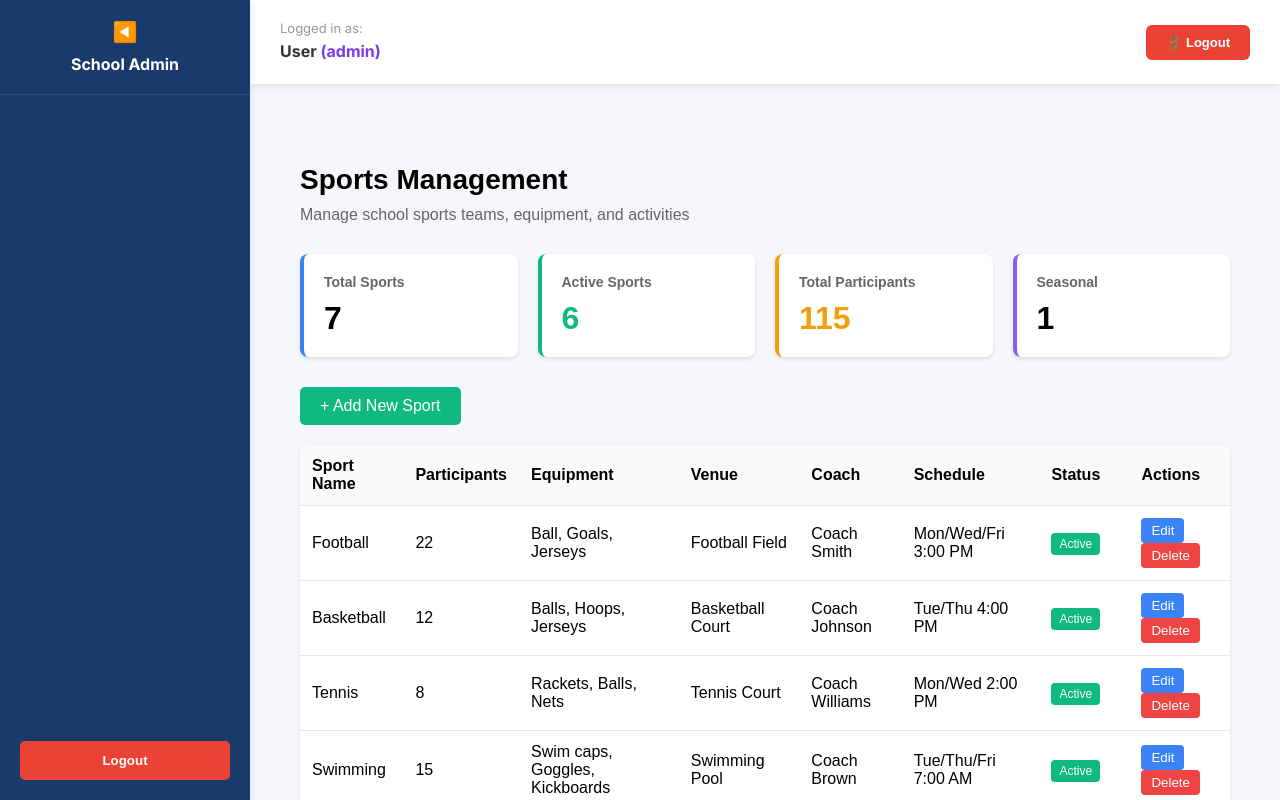
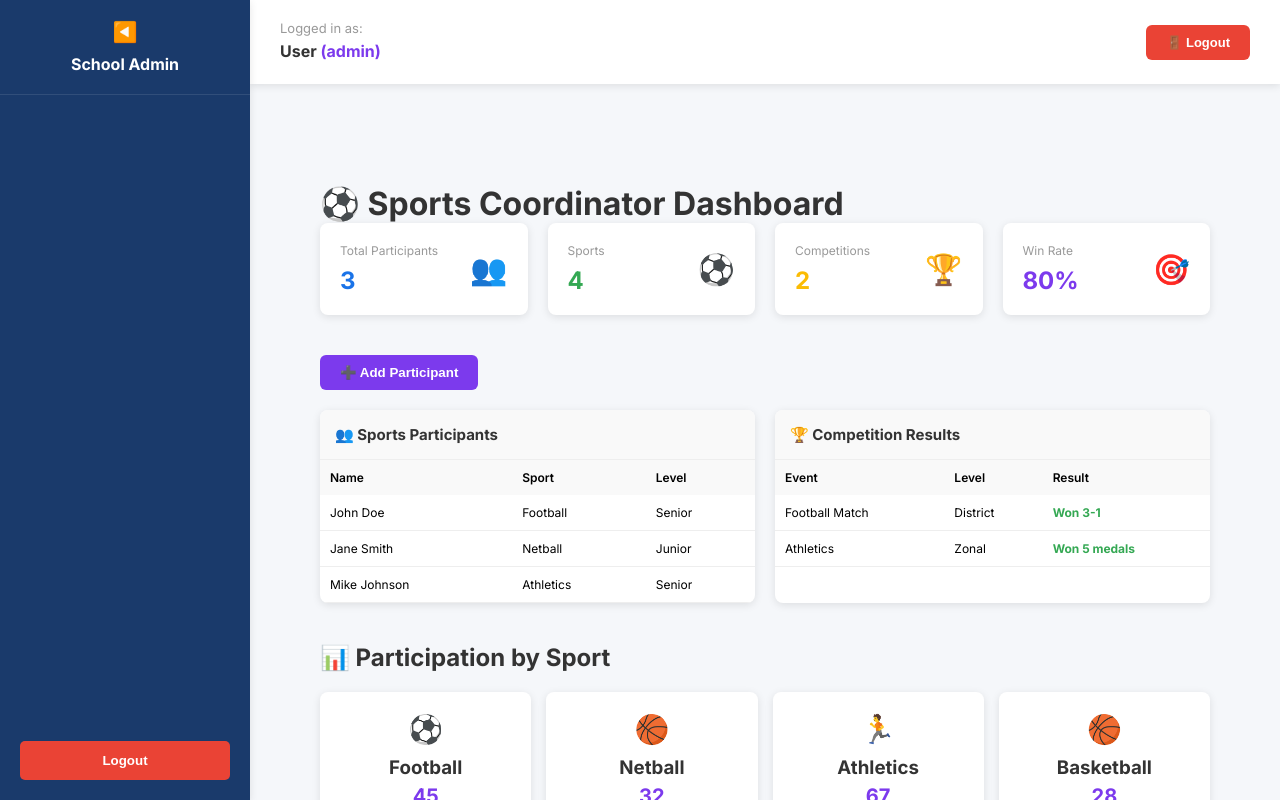
Before and after one commit to chibuwerichard-hue/school-frontend, a React (Vite) app: page /sports in a window 1280 px wide. Shown: the top 800 px of the page. Built offline with nearby package versions, Linux system fonts and the light colour scheme; sample sign-in values are in the browser's storage.

Commit message:
Add Sports.jsx

```diff
--- a/src/pages/sports.jsx
+++ b/src/pages/sports.jsx
@@ -1,368 +1,230 @@
-// src/pages/Sports.jsx
-import React, { useState, useEffect } from 'react';
+import { useState } from "react";
 
-const Sports = () => {
-  const [sports, setSports] = useState([]);
-  const [showForm, setShowForm] = useState(false);
-  const [editingId, setEditingId] = useState(null);
-  const [formData, setFormData] = useState({
-    name: '',
-    participants: '',
-    equipment: '',
-    venue: '',
-    coach: '',
-    status: 'Active',
-    schedule: ''
+export default function SportsDashboard() {
+  const [participants, setParticipants] = useState([
+    { id: 1, name: "John Doe", sport: "Football", level: "Senior", status: "Active" },
+    { id: 2, name: "Jane Smith", sport: "Netball", level: "Junior", status: "Active" },
+    { id: 3, name: "Mike Johnson", sport: "Athletics", level: "Senior", status: "Active" }
+  ]);
+  const [competitions, setCompetitions] = useState([
+    { id: 1, event: "Football Match", date: "2026-06-15", opponent: "District Team", result: "Won 3-1", level: "District" },
+    { id: 2, event: "Athletics", date: "2026-06-10", opponent: "Regional", result: "Won 5 medals", level: "Zonal" }
+  ]);
+  const [showParticipantForm, setShowParticipantForm] = useState(false);
+  const [participantForm, setParticipantForm] = useState({
+    name: "",
+    sport: "Football",
+    level: "Senior"
   });
 
-  const statuses = ['Active', 'Seasonal', 'Inactive'];
-
-  // Load sports from localStorage on component mount
-  useEffect(() => {
-    const savedSports = localStorage.getItem('sports');
-    if (savedSports) {
-      setSports(JSON.parse(savedSports));
-    } else {
-      // Default data
-      const defaultSports = [
-        { id: 1, name: 'Football', participants: 22, equipment: 'Ball, Goals, Jerseys', venue: 'Football Field', coach: 'Coach Smith', status: 'Active', schedule: 'Mon/Wed/Fri 3:00 PM' },
-        { id: 2, name: 'Basketball', participants: 12, equipment: 'Balls, Hoops, Jerseys', venue: 'Basketball Court', coach: 'Coach Johnson', status: 'Active', schedule: 'Tue/Thu 4:00 PM' },
-        { id: 3, name: 'Tennis', participants: 8, equipment: 'Rackets, Balls, Nets', venue: 'Tennis Court', coach: 'Coach Williams', status: 'Active', schedule: 'Mon/Wed 2:00 PM' },
-        { id: 4, name: 'Swimming', participants: 15, equipment: 'Swim caps, Goggles, Kickboards', venue: 'Swimming Pool', coach: 'Coach Brown', status: 'Active', schedule: 'Tue/Thu/Fri 7:00 AM' },
-        { id: 5, name: 'Athletics', participants: 30, equipment: 'Track spikes, Starting blocks', venue: 'Track Field', coach: 'Coach Davis', status: 'Active', schedule: 'Mon/Wed/Fri 4:30 PM' },
-        { id: 6, name: 'Volleyball', participants: 10, equipment: 'Volleyballs, Net, Knee pads', venue: 'Gymnasium', coach: 'Coach Miller', status: 'Seasonal', schedule: 'Tue/Thu 3:30 PM' },
-        { id: 7, name: 'Cricket', participants: 18, equipment: 'Bats, Balls, Stumps, Pads', venue: 'Cricket Ground', coach: 'Coach Wilson', status: 'Active', schedule: 'Sat/Sun 8:00 AM' }
-      ];
-      setSports(defaultSports);
-      localStorage.setItem('sports', JSON.stringify(defaultSports));
-    }
-  }, []);
-
-  // Save sports to localStorage whenever they change
-  useEffect(() => {
-    if (sports.length > 0) {
-      localStorage.setItem('sports', JSON.stringify(sports));
-    }
-  }, [sports]);
-
-  const handleInputChange = (e) => {
-    setFormData({ ...formData, [e.target.name]: e.target.value });
+  const handleAddParticipant = (e) => {
+    e.preventDefault();
+    const newParticipant = {
+      id: participants.length + 1,
+      name: participantForm.name,
+      sport: participantForm.sport,
+      level: participantForm.level,
+      status: "Active"
+    };
+    setParticipants([...participants, newParticipant]);
+    setParticipantForm({ name: "", sport: "Football", level: "Senior" });
+    setShowParticipantForm(false);
+    alert("✅ Participant added!");
   };
 
-  const handleSubmit = (e) => {
-    e.preventDefault();
-    if (!formData.name || !formData.participants || !formData.venue) {
-      alert('Please fill all required fields');
-      return;
-    }
-
-    let updatedSports;
-    if (editingId) {
-      updatedSports = sports.map(sport =>
-        sport.id === editingId
-          ? { ...formData, id: editingId, participants: parseInt(formData.participants) }
-          : sport
-      );
-      setSports(updatedSports);
-    } else {
-      const newSport = {
-        id: sports.length + 1,
-        ...formData,
-        participants: parseInt(formData.participants)
-      };
-      updatedSports = [...sports, newSport];
-      setSports(updatedSports);
-    }
-
-    // Trigger storage event for dashboard
-    window.dispatchEvent(new Event('storage'));
-    resetForm();
+  const sportStats = {
+    Football: 45,
+    Netball: 32,
+    Athletics: 67,
+    Basketball: 28
   };
 
-  const handleEdit = (sport) => {
-    setEditingId(sport.id);
-    setFormData({
-      name: sport.name,
-      participants: sport.participants.toString(),
-      equipment: sport.equipment,
-      venue: sport.venue,
-      coach: sport.coach,
-      status: sport.status,
-      schedule: sport.schedule
-    });
-    setShowForm(true);
-  };
+  return (
+    <div style={{ padding: "40px" }}>
+      <h1 style={{ color: "#333", marginTop: "0" }}>⚽ Sports Coordinator Dashboard</h1>
 
-  const handleDelete = (id) => {
-    if (window.confirm('Are you sure you want to delete this sport?')) {
-      const updatedSports = sports.filter(sport => sport.id !== id);
-      setSports(updatedSports);
-      // Trigger storage event for dashboard
-      window.dispatchEvent(new Event('storage'));
-    }
-  };
-
-  const resetForm = () => {
-    setShowForm(false);
-    setEditingId(null);
-    setFormData({
-      name: '',
-      participants: '',
-      equipment: '',
-      venue: '',
-      coach: '',
-      status: 'Active',
-      schedule: ''
-    });
-  };
-
-  const totalParticipants = sports.reduce((sum, sport) => sum + sport.participants, 0);
-  const activeSports = sports.filter(s => s.status === 'Active').length;
-  const seasonalSports = sports.filter(s => s.status === 'Seasonal').length;
-
-  return (
-    <div style={{ padding: '20px', fontFamily: 'Arial, sans-serif' }}>
-      <div style={{ marginBottom: '30px' }}>
-        <h1 style={{ fontSize: '28px', marginBottom: '10px' }}>Sports Management</h1>
-        <p style={{ color: '#666' }}>Manage school sports teams, equipment, and activities</p>
+      {/* Stats */}
+      <div style={{ display: "grid", gridTemplateColumns: "repeat(4, 1fr)", gap: "20px", marginBottom: "40px" }}>
+        {[
+          { title: "Total Participants", value: participants.length, icon: "👥", color: "#1a73e8" },
+          { title: "Sports", value: Object.keys(sportStats).length, icon: "⚽", color: "#34a853" },
+          { title: "Competitions", value: competitions.length, icon: "🏆", color: "#fbbc04" },
+          { title: "Win Rate", value: "80%", icon: "🎯", color: "#7c3aed" }
+        ].map((card, idx) => (
+          <div key={idx} style={{
+            backgroundColor: "white",
+            padding: "20px",
+            borderRadius: "8px",
+            boxShadow: "0 2px 8px rgba(0,0,0,0.1)",
+            display: "flex",
+            justifyContent: "space-between",
+            alignItems: "center"
+          }}>
+            <div>
+              <p style={{ margin: "0 0 8px 0", color: "#999", fontSize: "12px" }}>{card.title}</p>
+              <h3 style={{ margin: "0", color: card.color, fontSize: "24px", fontWeight: "bold" }}>{card.value}</h3>
+            </div>
+            <div style={{ fontSize: "30px" }}>{card.icon}</div>
+          </div>
+        ))}
       </div>
 
-      <div style={{ display: 'grid', gridTemplateColumns: 'repeat(auto-fit, minmax(200px, 1fr))', gap: '20px', marginBottom: '30px' }}>
-        <div style={{ backgroundColor: 'white', padding: '20px', borderRadius: '8px', boxShadow: '0 2px 4px rgba(0,0,0,0.1)', borderLeft: '4px solid #3b82f6' }}>
-          <h3 style={{ color: '#666', fontSize: '14px', marginBottom: '10px' }}>Total Sports</h3>
-          <p style={{ fontSize: '32px', fontWeight: 'bold', margin: 0 }}>{sports.length}</p>
-        </div>
-        <div style={{ backgroundColor: 'white', padding: '20px', borderRadius: '8px', boxShadow: '0 2px 4px rgba(0,0,0,0.1)', borderLeft: '4px solid #10b981' }}>
-          <h3 style={{ color: '#666', fontSize: '14px', marginBottom: '10px' }}>Active Sports</h3>
-          <p style={{ fontSize: '32px', fontWeight: 'bold', margin: 0, color: '#10b981' }}>{activeSports}</p>
-        </div>
-        <div style={{ backgroundColor: 'white', padding: '20px', borderRadius: '8px', boxShadow: '0 2px 4px rgba(0,0,0,0.1)', borderLeft: '4px solid #f59e0b' }}>
-          <h3 style={{ color: '#666', fontSize: '14px', marginBottom: '10px' }}>Total Participants</h3>
-          <p style={{ fontSize: '32px', fontWeight: 'bold', margin: 0, color: '#f59e0b' }}>{totalParticipants}</p>
-        </div>
-        <div style={{ backgroundColor: 'white', padding: '20px', borderRadius: '8px', boxShadow: '0 2px 4px rgba(0,0,0,0.1)', borderLeft: '4px solid #8b5cf6' }}>
-          <h3 style={{ color: '#666', fontSize: '14px', marginBottom: '10px' }}>Seasonal</h3>
-          <p style={{ fontSize: '32px', fontWeight: 'bold', margin: 0 }}>{seasonalSports}</p>
-        </div>
-      </div>
-
+      {/* Add Participant Button */}
       <button
-        onClick={() => setShowForm(true)}
+        onClick={() => setShowParticipantForm(!showParticipantForm)}
         style={{
-          backgroundColor: '#10b981',
-          color: 'white',
-          padding: '10px 20px',
-          border: 'none',
-          borderRadius: '5px',
-          cursor: 'pointer',
-          marginBottom: '20px',
-          fontSize: '16px'
+          padding: "10px 20px",
+          backgroundColor: "#7c3aed",
+          color: "white",
+          border: "none",
+          borderRadius: "6px",
+          cursor: "pointer",
+          marginBottom: "20px",
+          fontWeight: "bold"
         }}
       >
-        + Add New Sport
+        {showParticipantForm ? "❌ Cancel" : "➕ Add Participant"}
       </button>
 
-      {showForm && (
+      {/* Participant Form */}
+      {showParticipantForm && (
         <div style={{
-          position: 'fixed',
-          top: 0,
-          left: 0,
-          right: 0,
-          bottom: 0,
-          backgroundColor: 'rgba(0,0,0,0.5)',
-          display: 'flex',
-          justifyContent: 'center',
-          alignItems: 'center',
-          zIndex: 1000
+          backgroundColor: "white",
+          padding: "20px",
+          borderRadius: "8px",
+          marginBottom: "20px",
+          boxShadow: "0 2px 8px rgba(0,0,0,0.1)"
         }}>
-          <div style={{
-            backgroundColor: 'white',
-            padding: '30px',
-            borderRadius: '10px',
-            width: '90%',
-            maxWidth: '500px',
-            maxHeight: '80vh',
-            overflow: 'auto'
-          }}>
-            <h2 style={{ marginBottom: '20px' }}>{editingId ? 'Edit Sport' : 'Add New Sport'}</h2>
-            <form onSubmit={handleSubmit}>
-              <div style={{ marginBottom: '15px' }}>
-                <label style={{ display: 'block', marginBottom: '5px', fontWeight: 'bold' }}>Sport Name *</label>
+          <form onSubmit={handleAddParticipant}>
+            <div style={{ display: "grid", gridTemplateColumns: "1fr 1fr 1fr", gap: "15px" }}>
               <input
                 type="text"
-                  name="name"
-                  value={formData.name}
-                  onChange={handleInputChange}
+                placeholder="Student Name"
+                value={participantForm.name}
+                onChange={(e) => setParticipantForm({ ...participantForm, name: e.target.value })}
+                style={{ padding: "10px", border: "1px solid #ddd", borderRadius: "6px", fontSize: "13px", gridColumn: "1 / -1" }}
                 required
-                  style={{ width: '100%', padding: '8px', border: '1px solid #ddd', borderRadius: '4px' }}
               />
-              </div>
-
-              <div style={{ marginBottom: '15px' }}>
-                <label style={{ display: 'block', marginBottom: '5px', fontWeight: 'bold' }}>Number of Participants *</label>
-                <input
-                  type="number"
-                  name="participants"
-                  value={formData.participants}
-                  onChange={handleInputChange}
-                  required
-                  min="1"
-                  style={{ width: '100%', padding: '8px', border: '1px solid #ddd', borderRadius: '4px' }}
-                />
-              </div>
-
-              <div style={{ marginBottom: '15px' }}>
-                <label style={{ display: 'block', marginBottom: '5px', fontWeight: 'bold' }}>Equipment Needed</label>
-                <input
-                  type="text"
-                  name="equipment"
-                  value={formData.equipment}
-                  onChange={handleInputChange}
-                  style={{ width: '100%', padding: '8px', border: '1px solid #ddd', borderRadius: '4px' }}
-                />
-              </div>
-
-              <div style={{ marginBottom: '15px' }}>
-                <label style={{ display: 'block', marginBottom: '5px', fontWeight: 'bold' }}>Venue *</label>
-                <input
-                  type="text"
-                  name="venue"
-                  value={formData.venue}
-                  onChange={handleInputChange}
-                  required
-                  style={{ width: '100%', padding: '8px', border: '1px solid #ddd', borderRadius: '4px' }}
-                />
-              </div>
-
-              <div style={{ marginBottom: '15px' }}>
-                <label style={{ display: 'block', marginBottom: '5px', fontWeight: 'bold' }}>Coach Name</label>
-                <input
-                  type="text"
-                  name="coach"
-                  value={formData.coach}
-                  onChange={handleInputChange}
-                  style={{ width: '100%', padding: '8px', border: '1px solid #ddd', borderRadius: '4px' }}
-                />
-              </div>
-
-              <div style={{ marginBottom: '15px' }}>
-                <label style={{ display: 'block', marginBottom: '5px', fontWeight: 'bold' }}>Schedule</label>
-                <input
-                  type="text"
-                  name="schedule"
-                  value={formData.schedule}
-                  onChange={handleInputChange}
-                  style={{ width: '100%', padding: '8px', border: '1px solid #ddd', borderRadius: '4px' }}
-                />
-              </div>
-
-              <div style={{ marginBottom: '20px' }}>
-                <label style={{ display: 'block', marginBottom: '5px', fontWeight: 'bold' }}>Status</label>
               <select
-                  name="status"
-                  value={formData.status}
-                  onChange={handleInputChange}
-                  style={{ width: '100%', padding: '8px', border: '1px solid #ddd', borderRadius: '4px' }}
+                value={participantForm.sport}
+                onChange={(e) => setParticipantForm({ ...participantForm, sport: e.target.value })}
+                style={{ padding: "10px", border: "1px solid #ddd", borderRadius: "6px", fontSize: "13px" }}
               >
-                  {statuses.map(status => <option key={status} value={status}>{status}</option>)}
+                <option value="Football">⚽ Football</option>
+                <option value="Netball">🏀 Netball</option>
+                <option value="Basketball">🏀 Basketball</option>
+                <option value="Athletics">🏃 Athletics</option>
               </select>
-              </div>
-
-              <div style={{ display: 'flex', gap: '10px', justifyContent: 'flex-end' }}>
-                <button
-                  type="button"
-                  onClick={resetForm}
-                  style={{ padding: '10px 20px', backgroundColor: '#6b7280', color: 'white', border: 'none', borderRadius: '5px', cursor: 'pointer' }}
+              <select
+                value={participantForm.level}
+                onChange={(e) => setParticipantForm({ ...participantForm, level: e.target.value })}
+                style={{ padding: "10px", border: "1px solid #ddd", borderRadius: "6px", fontSize: "13px" }}
               >
-                  Cancel
-                </button>
-                <button
-                  type="submit"
-                  style={{ padding: '10px 20px', backgroundColor: '#10b981', color: 'white', border: 'none', borderRadius: '5px', cursor: 'pointer' }}
-                >
-                  {editingId ? 'Update' : 'Add'} Sport
+                <option value="Junior">Junior</option>
+                <option value="Senior">Senior</option>
+              </select>
+              <button type="submit" style={{
+                gridColumn: "1 / -1",
+                padding: "10px",
+                backgroundColor: "#7c3aed",
+                color: "white",
+                border: "none",
+                borderRadius: "6px",
+                cursor: "pointer",
+                fontWeight: "bold"
+              }}>
+                💾 Add Participant
               </button>
             </div>
           </form>
         </div>
-        </div>
       )}
 
-      <div style={{ backgroundColor: 'white', borderRadius: '8px', boxShadow: '0 2px 4px rgba(0,0,0,0.1)', overflow: 'auto' }}>
-        <table style={{ width: '100%', borderCollapse: 'collapse' }}>
+      {/* Participants & Competitions */}
+      <div style={{ display: "grid", gridTemplateColumns: "1fr 1fr", gap: "20px" }}>
+        {/* Participants */}
+        <div style={{
+          backgroundColor: "white",
+          borderRadius: "8px",
+          boxShadow: "0 2px 8px rgba(0,0,0,0.1)",
+          overflow: "hidden"
+        }}>
+          <div style={{ padding: "15px", borderBottom: "1px solid #eee", backgroundColor: "#f9f9f9" }}>
+            <h3 style={{ margin: "0", color: "#333", fontSize: "15px" }}>👥 Sports Participants</h3>
+          </div>
+          <table style={{ width: "100%", borderCollapse: "collapse", fontSize: "12px" }}>
             <thead>
-            <tr style={{ backgroundColor: '#f9fafb', borderBottom: '1px solid #e5e7eb' }}>
-              <th style={{ padding: '12px', textAlign: 'left' }}>Sport Name</th>
-              <th style={{ padding: '12px', textAlign: 'left' }}>Participants</th>
-              <th style={{ padding: '12px', textAlign: 'left' }}>Equipment</th>
-              <th style={{ padding: '12px', textAlign: 'left' }}>Venue</th>
-              <th style={{ padding: '12px', textAlign: 'left' }}>Coach</th>
-              <th style={{ padding: '12px', textAlign: 'left' }}>Schedule</th>
-              <th style={{ padding: '12px', textAlign: 'left' }}>Status</th>
-              <th style={{ padding: '12px', textAlign: 'left' }}>Actions</th>
+              <tr style={{ backgroundColor: "#f9f9f9" }}>
+                <th style={{ padding: "10px", textAlign: "left", fontWeight: "600" }}>Name</th>
+                <th style={{ padding: "10px", textAlign: "left", fontWeight: "600" }}>Sport</th>
+                <th style={{ padding: "10px", textAlign: "left", fontWeight: "600" }}>Level</th>
               </tr>
             </thead>
             <tbody>
-            {sports.map((sport) => (
-              <tr key={sport.id} style={{ borderBottom: '1px solid #e5e7eb' }}>
-                <td style={{ padding: '12px', fontWeight: '500' }}>{sport.name}</td>
-                <td style={{ padding: '12px' }}>{sport.participants}</td>
-                <td style={{ padding: '12px' }}>{sport.equipment}</td>
-                <td style={{ padding: '12px' }}>{sport.venue}</td>
-                <td style={{ padding: '12px' }}>{sport.coach}</td>
-                <td style={{ padding: '12px' }}>{sport.schedule}</td>
-                <td style={{ padding: '12px' }}>
-                  <span style={{
-                    backgroundColor: sport.status === 'Active' ? '#10b981' : sport.status === 'Seasonal' ? '#f59e0b' : '#6b7280',
-                    color: 'white',
-                    padding: '4px 8px',
-                    borderRadius: '4px',
-                    fontSize: '12px'
-                  }}>
-                    {sport.status}
-                  </span>
-                </td>
-                <td style={{ padding: '12px' }}>
-                  <button
-                    onClick={() => handleEdit(sport)}
-                    style={{
-                      marginRight: '8px',
-                      padding: '5px 10px',
-                      backgroundColor: '#3b82f6',
-                      color: 'white',
-                      border: 'none',
-                      borderRadius: '4px',
-                      cursor: 'pointer'
-                    }}
-                  >
-                    Edit
-                  </button>
-                  <button
-                    onClick={() => handleDelete(sport.id)}
-                    style={{
-                      padding: '5px 10px',
-                      backgroundColor: '#ef4444',
-                      color: 'white',
-                      border: 'none',
-                      borderRadius: '4px',
-                      cursor: 'pointer'
-                    }}
-                  >
-                    Delete
-                  </button>
-                </td>
+              {participants.map((p) => (
+                <tr key={p.id} style={{ borderBottom: "1px solid #eee" }}>
+                  <td style={{ padding: "10px" }}>{p.name}</td>
+                  <td style={{ padding: "10px" }}>{p.sport}</td>
+                  <td style={{ padding: "10px" }}>{p.level}</td>
                 </tr>
               ))}
             </tbody>
           </table>
-        {sports.length === 0 && (
-          <div style={{ textAlign: 'center', padding: '40px', color: '#666' }}>
-            No sports found. Click "Add New Sport" to get started.
         </div>
-        )}
+
+        {/* Competitions */}
+        <div style={{
+          backgroundColor: "white",
+          borderRadius: "8px",
+          boxShadow: "0 2px 8px rgba(0,0,0,0.1)",
+          overflow: "hidden"
+        }}>
+          <div style={{ padding: "15px", borderBottom: "1px solid #eee", backgroundColor: "#f9f9f9" }}>
+            <h3 style={{ margin: "0", color: "#333", fontSize: "15px" }}>🏆 Competition Results</h3>
+          </div>
+          <table style={{ width: "100%", borderCollapse: "collapse", fontSize: "12px" }}>
+            <thead>
+              <tr style={{ backgroundColor: "#f9f9f9" }}>
+                <th style={{ padding: "10px", textAlign: "left", fontWeight: "600" }}>Event</th>
+                <th style={{ padding: "10px", textAlign: "left", fontWeight: "600" }}>Level</th>
+                <th style={{ padding: "10px", textAlign: "left", fontWeight: "600" }}>Result</th>
+              </tr>
+            </thead>
+            <tbody>
+              {competitions.map((comp) => (
+                <tr key={comp.id} style={{ borderBottom: "1px solid #eee" }}>
+                  <td style={{ padding: "10px" }}>{comp.event}</td>
+                  <td style={{ padding: "10px" }}>{comp.level}</td>
+                  <td style={{ padding: "10px", color: "#34a853", fontWeight: "bold" }}>{comp.result}</td>
+                </tr>
+              ))}
+            </tbody>
+          </table>
+        </div>
+      </div>
+
+      {/* Sports Statistics */}
+      <div style={{ marginTop: "40px" }}>
+        <h2 style={{ color: "#333", marginBottom: "20px" }}>📊 Participation by Sport</h2>
+        <div style={{ display: "grid", gridTemplateColumns: "repeat(4, 1fr)", gap: "15px" }}>
+          {Object.entries(sportStats).map(([sport, count], idx) => (
+            <div key={idx} style={{
+              backgroundColor: "white",
+              padding: "20px",
+              borderRadius: "8px",
+              boxShadow: "0 2px 8px rgba(0,0,0,0.1)",
+              textAlign: "center"
+            }}>
+              <p style={{ margin: "0 0 10px 0", fontSize: "28px" }}>
+                {sport === "Football" ? "⚽" : sport === "Netball" ? "🏀" : sport === "Athletics" ? "🏃" : "🏀"}
+              </p>
+              <h3 style={{ margin: "0 0 5px 0", color: "#333" }}>{sport}</h3>
+              <p style={{ margin: "0", fontSize: "20px", fontWeight: "bold", color: "#7c3aed" }}>{count}</p>
+              <p style={{ margin: "5px 0 0 0", fontSize: "11px", color: "#999" }}>participants</p>
+            </div>
+          ))}
+        </div>
       </div>
     </div>
   );
-};
-
-export default Sports;
+}
```
Lines whose indentation alone changed are shown as unchanged.
